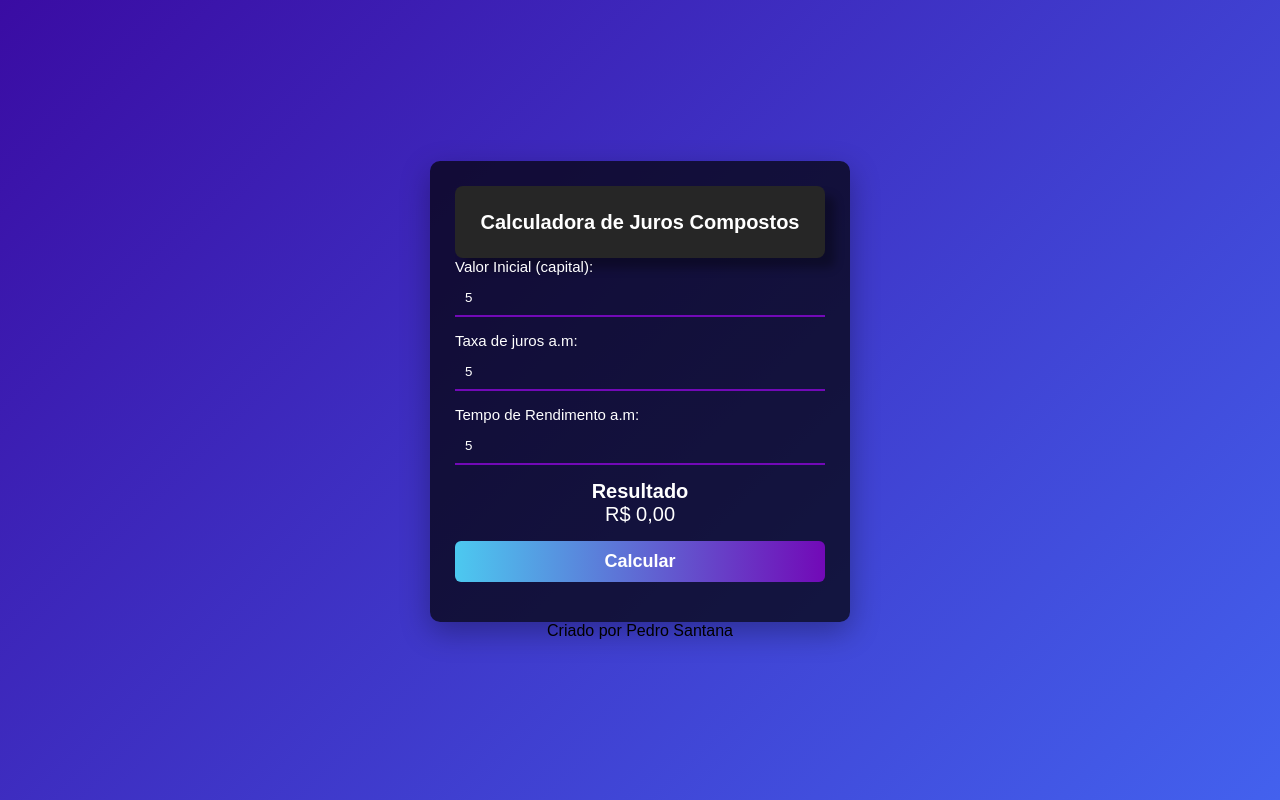
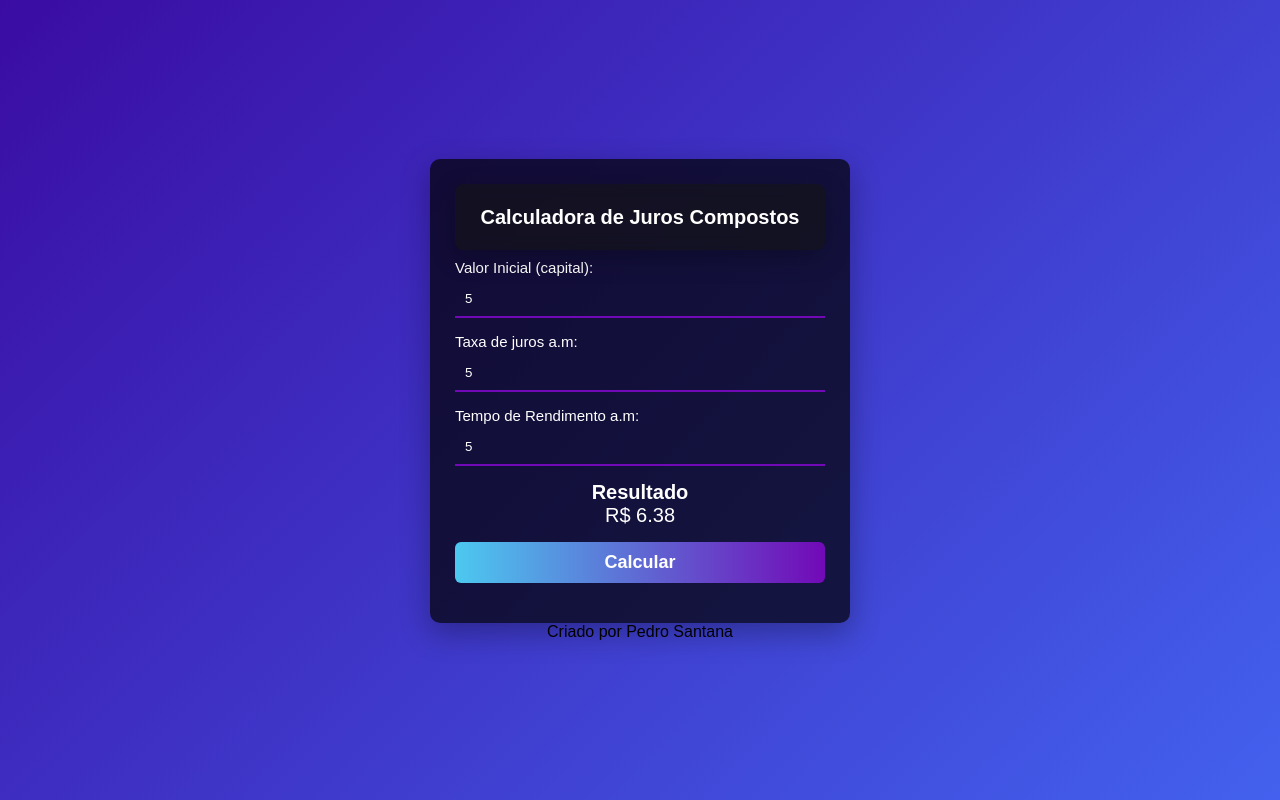
Before and after one commit to pedrosantana-1/simulador-investimentos, a plain HTML site: page index.html in a window 1280 px wide. Both pictures are taken after typing "5", "5", "5" into the empty fields and a click on the button "Calcular". Drawn offline with Linux system fonts and the light colour scheme.

Commit message:
Melhoria final

```diff
--- a/assets/css/style.css
+++ b/assets/css/style.css
@@ -24,13 +24,16 @@ body {
 }
 
 #calculator {
-    background-color: #262626;
-    padding: 23px;
+    background: rgba(20, 20, 20, 0.6);
+    border-radius: 10px;
+    backdrop-filter: blur(8px);
+    box-shadow: 0 8px 25px rgba(0, 0, 0, 0.25);
+    padding: 20px;
     border-radius: 8px;
-    box-shadow: 10px 10px 10px rgba(0, 0, 0, 0.308);
     display: flex;
     flex-direction: column;
     gap: 25px;
+    margin-bottom: 9px;
 }
 
 #calculator h2 {
--- a/assets/js/script.js
+++ b/assets/js/script.js
@@ -1,10 +1,18 @@
 document.getElementById('calculate').addEventListener('click', function(){
-    const value = document.getElementById('value').value;
-    const fee = (document.getElementById('fee').value) / 100;
-    const time = document.getElementById('time').value;
 
-    const total = value * (1 + fee)**time;
+    console.log("clicou!");
 
-    document.getElementById('total').innerHTML = ("R$" + total.toFixed(2));
+    const value = parseFloat(document.getElementById('value').value);
+    const fee = parseFloat(document.getElementById('fee').value) / 100;
+    const time = parseFloat(document.getElementById('time').value);
+
+    if (isNaN(value) || isNaN(fee) || isNaN(time)) {
+        alert("Preencha todos os campos!");
+        return;
+    }
+
+    const total = value * (1 + fee) ** time;
+
+    document.getElementById('total').innerHTML = "R$ " + total.toFixed(2);
 
 });
--- a/index.html
+++ b/index.html
@@ -27,7 +27,7 @@
 
             <div class="input-field">
                 <label for="time">Tempo de Rendimento a.m: </label>
-                <input type="number" id="fee">
+                <input type="number" id="time">
             </div>
         </div>
 
@@ -45,6 +45,6 @@
 
     <footer>Criado por Pedro Santana</footer>
 
-    <script> type="text/javascript" src="assets/js/script.js"</script>
+    <script src="./assets/js/script.js"></script>
 </body>
 </html>
```
